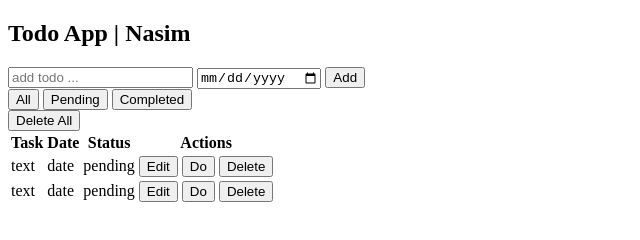
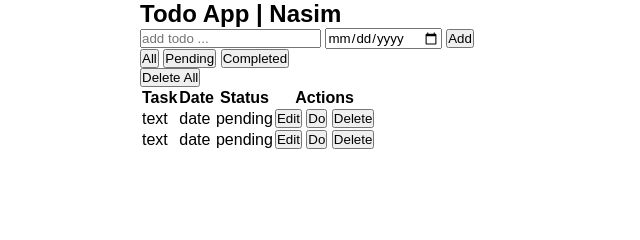
Before and after one commit to nasim-nzn/Todo-app, a plain HTML site: page index.html in a window 1280 px wide. Shown: the whole page, without its empty margins (0-640 px from the left). Drawn offline with Linux system fonts and the light colour scheme.

Commit message:
add reset styles

```diff
--- a/css/style.css
+++ b/css/style.css
@@ -6,3 +6,15 @@
     --color-warning: #fbbe23;
     --color-error: #f87171;
 }
+
+*{
+    padding: 0;
+    margin: 0;
+    box-sizing: border-box;
+    font-family: Arial, Helvetica, sans-serif;
+}
+
+body{
+    max-width: 1000px;
+    margin: auto;
+}
```
